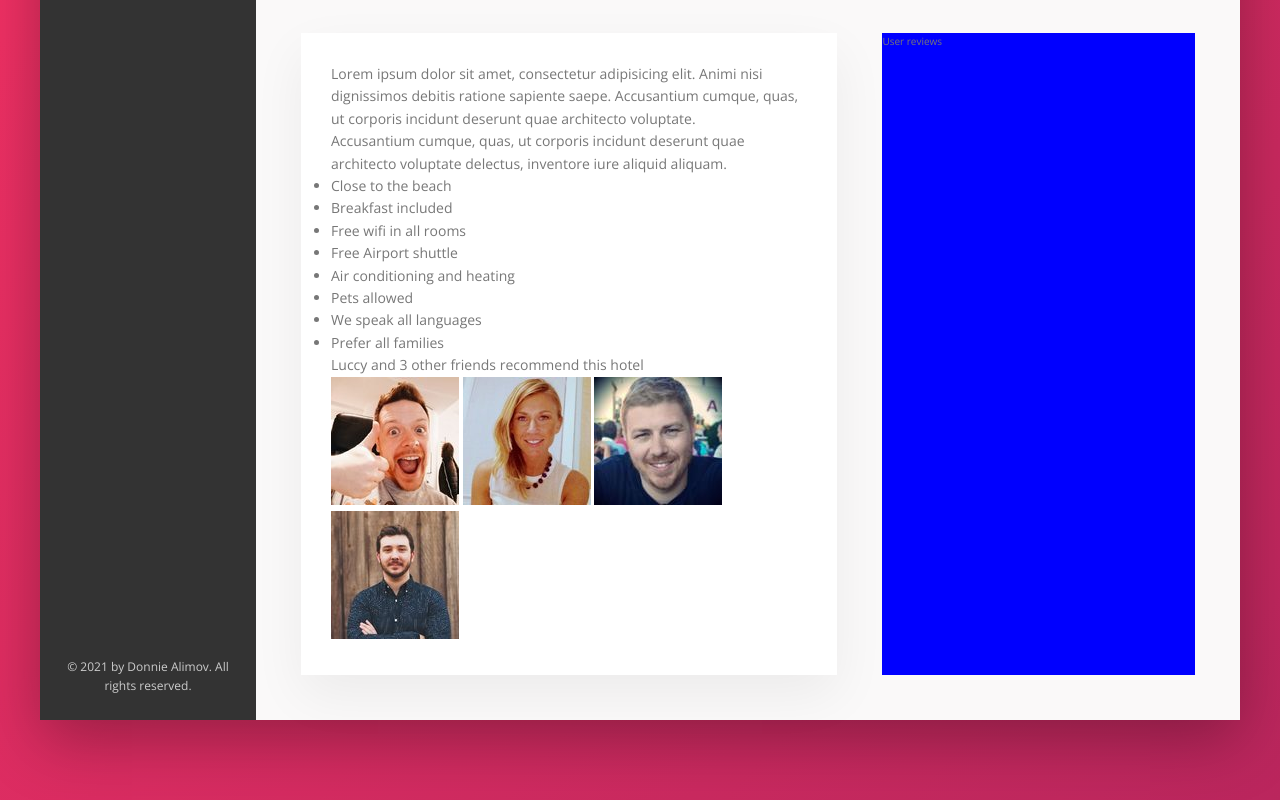
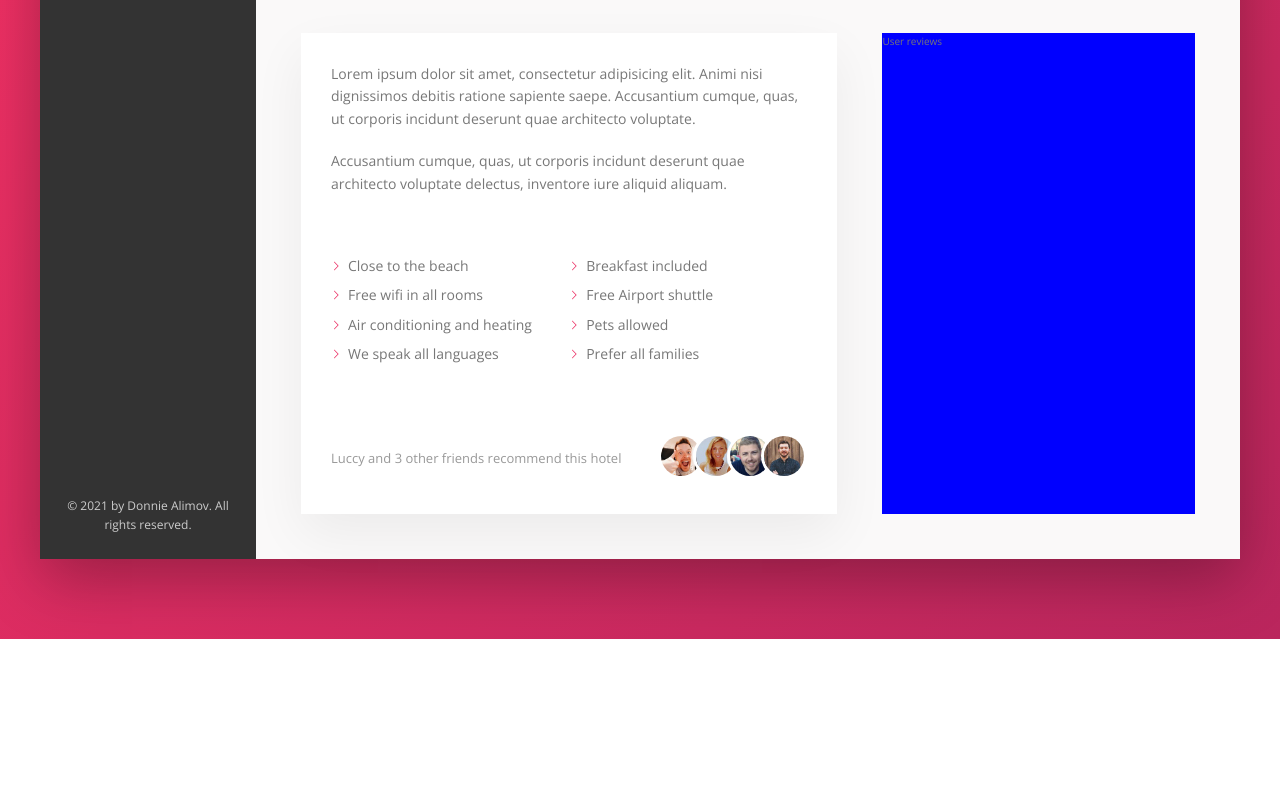
Before and after one commit to mralimov/Flexbox-Travel-Agency, a website: page index.html in a window 1280 px wide. Shown: the part 618-1418 px from the top of the page. After the commit the page ends 1257 px from the top, so only its background shows below. Drawn offline with nearby package versions, Linux system fonts and the light colour scheme.

Commit message:
Hotel overview recommmendation styling

```diff
--- a/sass/_components.scss
+++ b/sass/_components.scss
@@ -293,3 +293,74 @@ border-bottom: 1px solid var(--color-grey-light-2);
         box-shadow: none;
     }
 }
+
+// PARAGRAPGH
+.paragraph:not(:last-of-type) {
+    margin-bottom: 2rem;
+}
+
+
+//LIST
+.list {
+    list-style: none;
+    margin: 3rem 0;
+    padding: 3rem 0;
+    border-top: var(--line);
+    border-bottom: var(--line);
+
+    display: flex;
+    flex-wrap: wrap;
+
+    &__item {
+        flex: 0 0 50%;
+        margin-bottom: .7rem;
+    }
+
+    &__item::before {
+        content: "";
+        display: inline-block;
+        height: 1rem;
+        width: 1rem;
+        margin-right: .7rem;
+
+        //older browsers
+        // background-image: url(../img/chevron-thin-right.svg);
+        // background-size: cover;
+
+        //newer browsers masks
+        background-color: var(--color-primary);
+        -webkit-mask-image: url(../img/chevron-thin-right.svg);
+        -webkit-mask-size: cover;
+        mask-image: url(../img/chevron-thin-right.svg);
+        mask-size: cover;
+    }
+}
+
+
+
+//RECOMMEND
+.recommend {
+    font-size: 1.3rem;
+    color: var(--color-grey-dark-3);
+
+    display: flex;
+    align-items: center;
+    &__count {
+    margin-right: auto;
+    }
+
+    &__friend {
+
+    }
+    &__photo {
+        box-sizing: content-box;
+        height: 4rem;
+        width: 4rem;
+        border-radius: 50%;
+        border: 3px solid #fff;
+
+        &:not(:last-child) {
+            margin-right: -1.5rem;
+        }
+    }
+}
```
Also changed, not shown: css/style.css.
